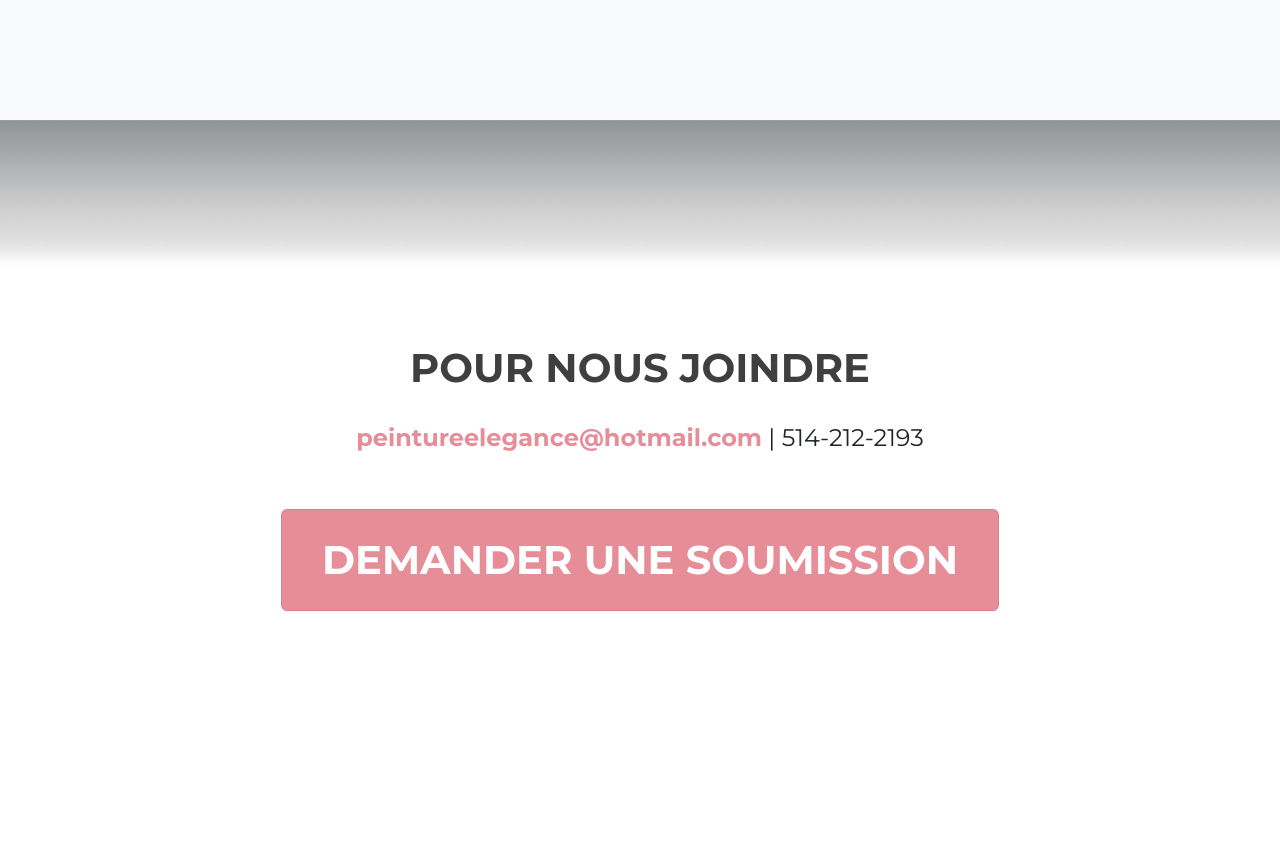
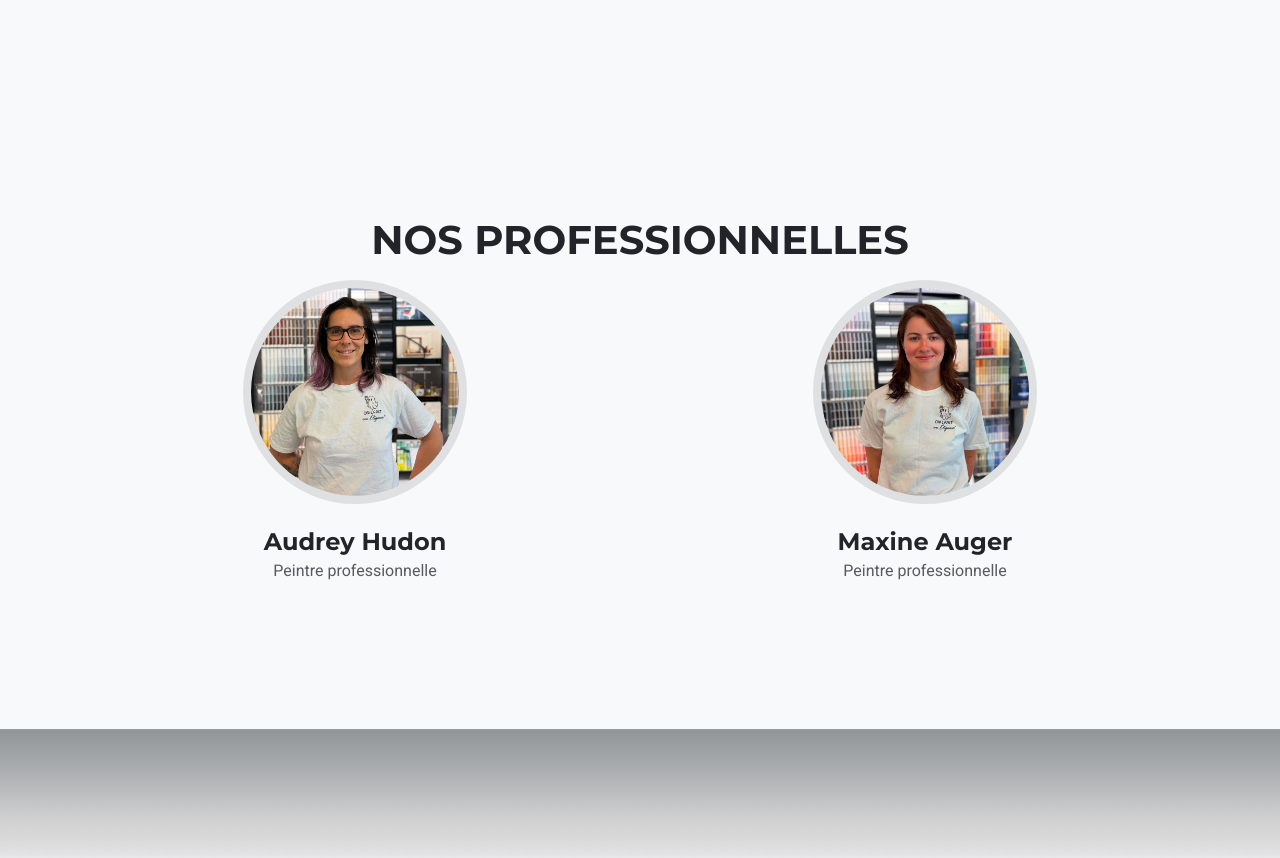
Before and after one commit to peintureelegance2018-stack/peintureelegance, a plain HTML site: page index.html in a window 1280 px wide. Shown: the part 3100-3958 px from the top of the page. Drawn offline with nearby package versions, Linux system fonts and the light colour scheme; a web font is replaced by a local one.

Commit message:
ajout photos Max et Audrey

```diff
--- a/index.html
+++ b/index.html
@@ -233,7 +233,7 @@
         </div>
     </section>
 
-    <!-- Team
+    <!-- Team-->
     <section class="page-section bg-light" id="team">
         <div class="container">
             <div class="text-center">
@@ -242,7 +242,7 @@
             <div class="row">
                 <div class="col-lg-6">
                     <div class="team-member">
-                        <img class="mx-auto rounded-circle" src="assets/img/team/1.jpg" alt="..." />
+                        <img class="mx-auto rounded-circle" src="assets/img/Audrey-Hudon.png" alt="..." />
                         <h4>Audrey Hudon</h4>
                         <p class="text-muted">Peintre professionnelle</p>
 
@@ -250,7 +250,7 @@
                 </div>
                 <div class="col-lg-6">
                     <div class="team-member">
-                        <img class="mx-auto rounded-circle" src="assets/img/team/2.jpg" alt="..." />
+                        <img class="mx-auto rounded-circle" src="assets/img/Maxine-Auger.png" alt="..." />
                         <h4>Maxine Auger</h4>
                         <p class="text-muted">Peintre professionnelle</p>
 
@@ -260,7 +260,7 @@
             </div>
 
         </div>
-    </section>-->
+    </section>
     <!-- Clients
     <div class="py-5">
         <div class="container">
```
Also changed, not shown: assets/img/Audrey-Hudon.png (added), assets/img/Maxine-Auger.png (added).
